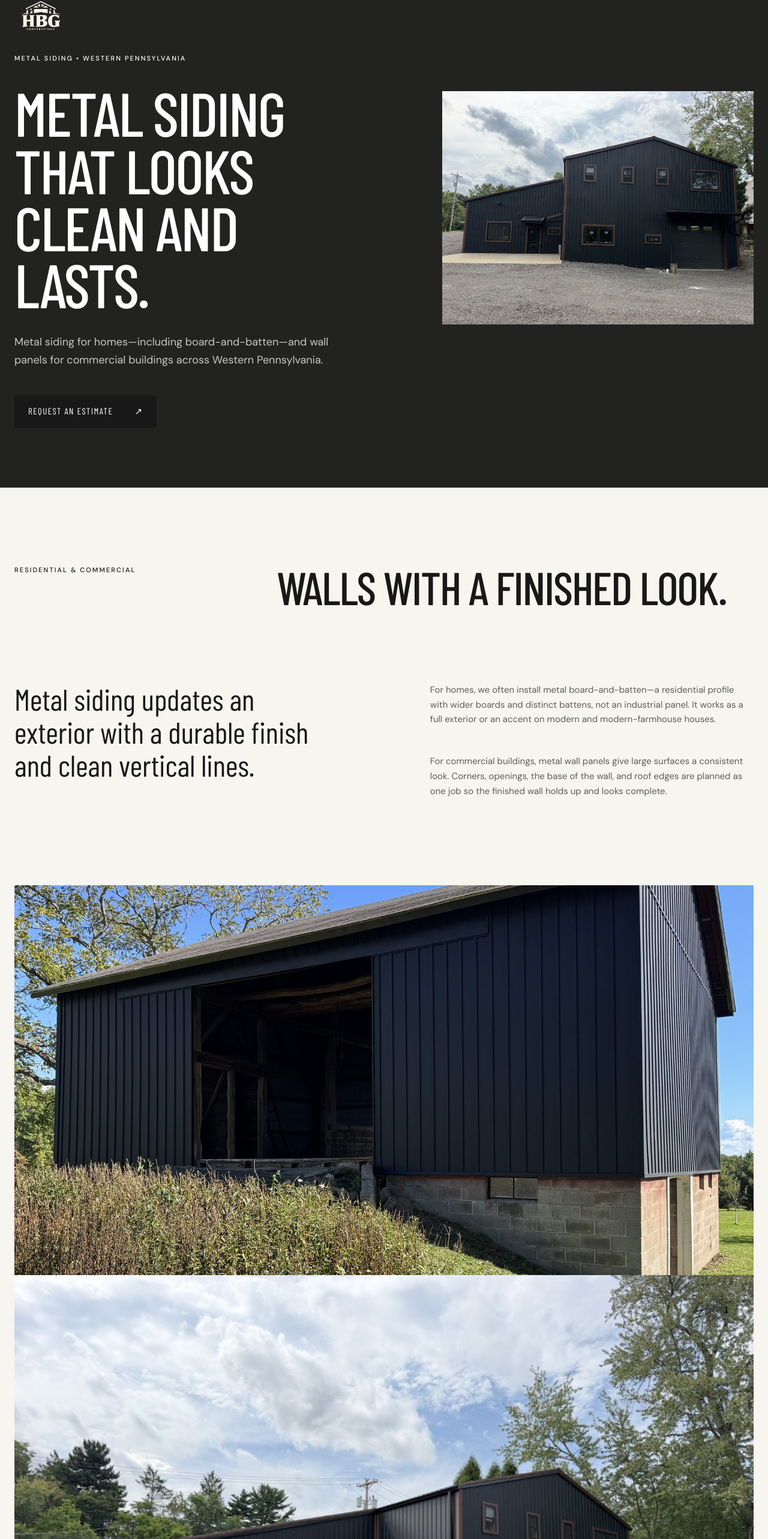
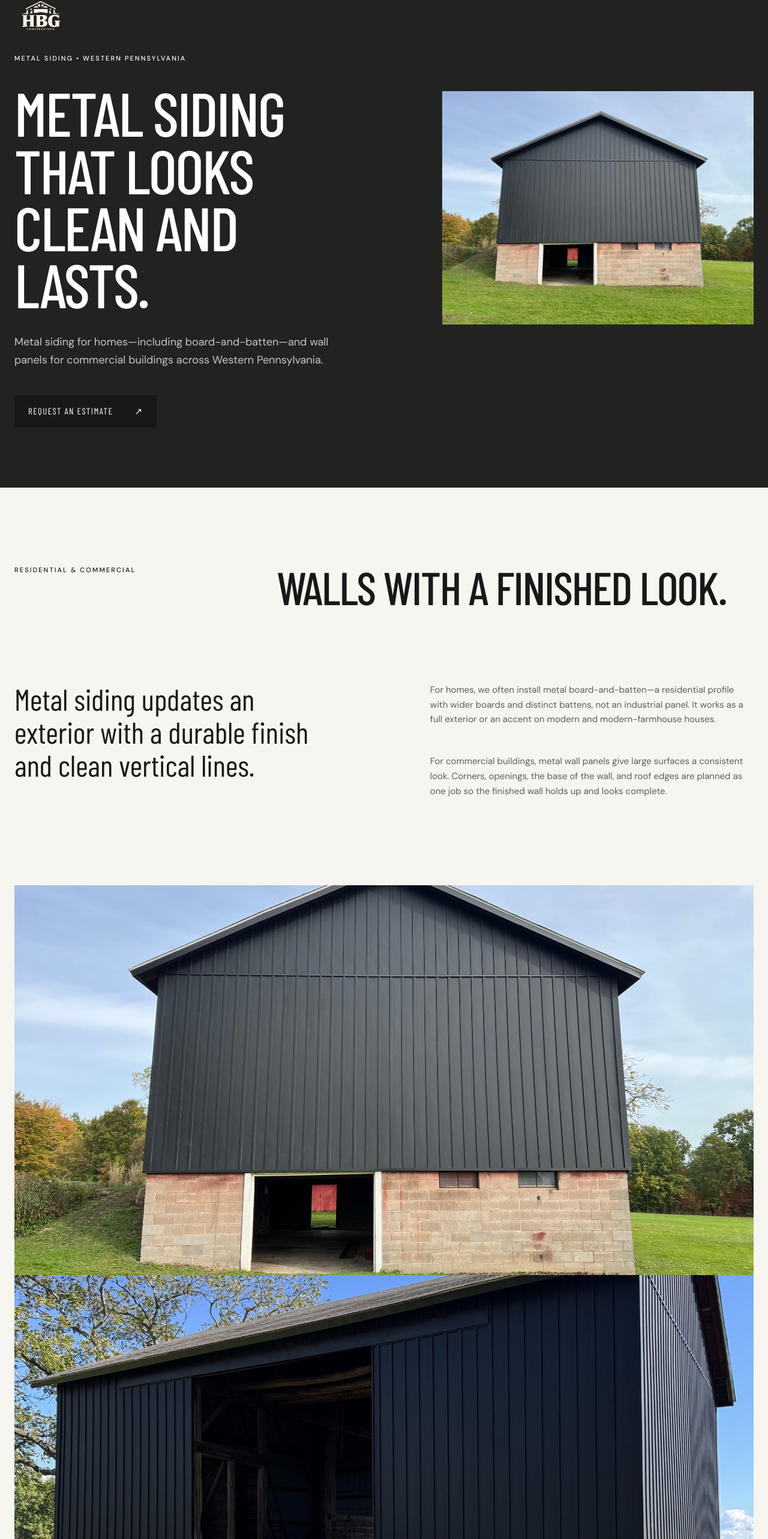
Before and after one commit to snerth-cpu/heritagebuildgroup, a Next.js app: page /metal-siding in a window 1280 px wide. Shown: the part 210-2776 px from the top of the page at 60% size. Built offline with nearby package versions, Linux system fonts and the light colour scheme; no server answers.

Commit message:
Add barn gable photo as metal siding cover
Use the new completed barn gable field photo as the Metal Siding
service cover on the home page and feature it on the metal siding
page and barn project gallery.

Co-authored-by: snerth-cpu <snerth-cpu@users.noreply.github.com>

```diff
--- a/app/metal-siding/page.tsx
+++ b/app/metal-siding/page.tsx
@@ -35,6 +35,15 @@ export default function Page() {
         </div>
         <div className="asset-panel wide-visual">
           <Image
+            src={barnProjectImagesFlat.afterGable.src}
+            alt={barnProjectImagesFlat.afterGable.alt}
+            fill
+            sizes="(max-width: 800px) 100vw, 80vw"
+            style={{ objectFit: "cover", objectPosition: "center 45%" }}
+          />
+        </div>
+        <div className="asset-panel wide-visual">
+          <Image
             src={barnProjectImagesFlat.afterHero.src}
             alt={barnProjectImagesFlat.afterHero.alt}
             fill
--- a/components/ui.tsx
+++ b/components/ui.tsx
@@ -1,4 +1,5 @@
 import { Mark } from "@/components/brand-logo";
+import { barnProjectImagesFlat } from "@/lib/projects";
 import { ESTIMATE_HREF } from "@/lib/seo";
 import Link from "next/link";
 import Image from "next/image";
@@ -10,7 +11,7 @@ const projectImages: Record<string, { src: string; alt: string; position?: strin
   before: { src: "/images/02_before_front.jpeg", alt: "Building exterior before metal roofing and siding renovation" },
   prep: { src: "/images/03_before_side_roof.jpeg", alt: "Existing side wall and roof during exterior preparation" },
   installation: { src: "/images/04_installation_wide_panels.jpeg", alt: "Metal siding panels staged during installation" },
-  siding: { src: "/images/metal-siding-front.png", alt: "Front view of commercial building with black vertical ribbed metal siding" },
+  siding: { src: barnProjectImagesFlat.afterGable.src, alt: barnProjectImagesFlat.afterGable.alt, position: "center 45%" },
   detail: { src: "/images/metal-siding-front.png", alt: "Front facade of commercial building with black vertical ribbed metal siding" },
   roof: { src: "/images/metal-roofing-roof.png", alt: "Angled view of corrugated metal roofing on a commercial building" },
   commercial: { src: "/images/metal-exterior-wide.png", alt: "Completed large-scale commercial building with black vertical ribbed metal siding, metal roofing, and coordinated trim" },
--- a/lib/projects.ts
+++ b/lib/projects.ts
@@ -74,6 +74,12 @@ export const barnProjectImages = {
       feature: true,
     },
     {
+      src: `${BARN_ROOT}/03_COMPLETED/completed-black-barn-gable-field.jpg`,
+      alt: "Completed barn gable with charcoal vertical metal siding over a concrete block base",
+      caption: "Finished gable from the field.",
+      feature: true,
+    },
+    {
       src: `${BARN_ROOT}/03_COMPLETED/completed-black-barn-gable.jpg`,
       alt: "Completed barn gable with black vertical metal siding",
       caption: "The finished gable.",
@@ -84,6 +90,7 @@ export const barnProjectImages = {
 export const barnProjectImagesFlat = {
   beforePrimary: barnProjectImages.before[0],
   afterHero: barnProjectImages.after[0],
+  afterGable: barnProjectImages.after[1],
 };
 
 export const exteriorProjectGallery = {
```
Also changed, not shown: public/projects/black-board-and-batten-barn/03_COMPLETED/completed-black-barn-gable-field.jpg (added).
